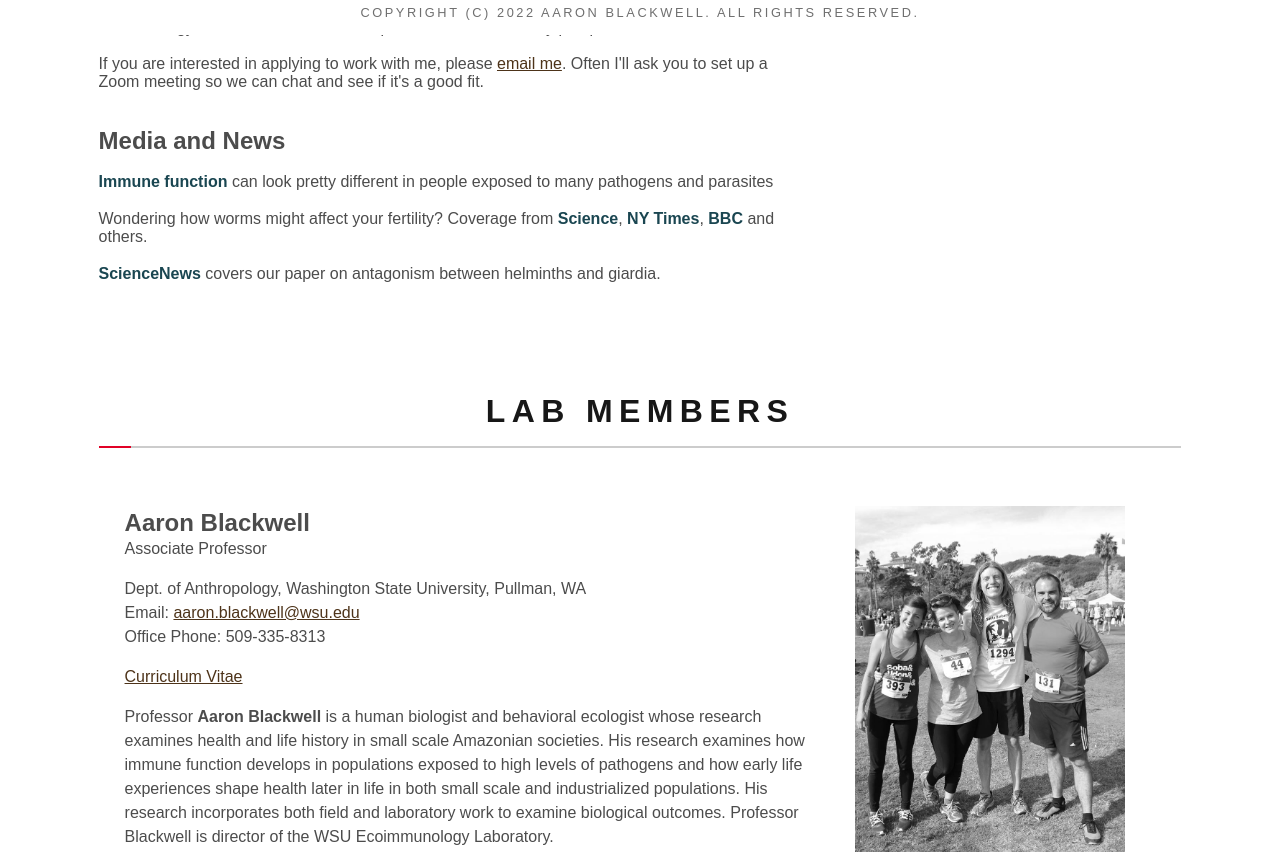
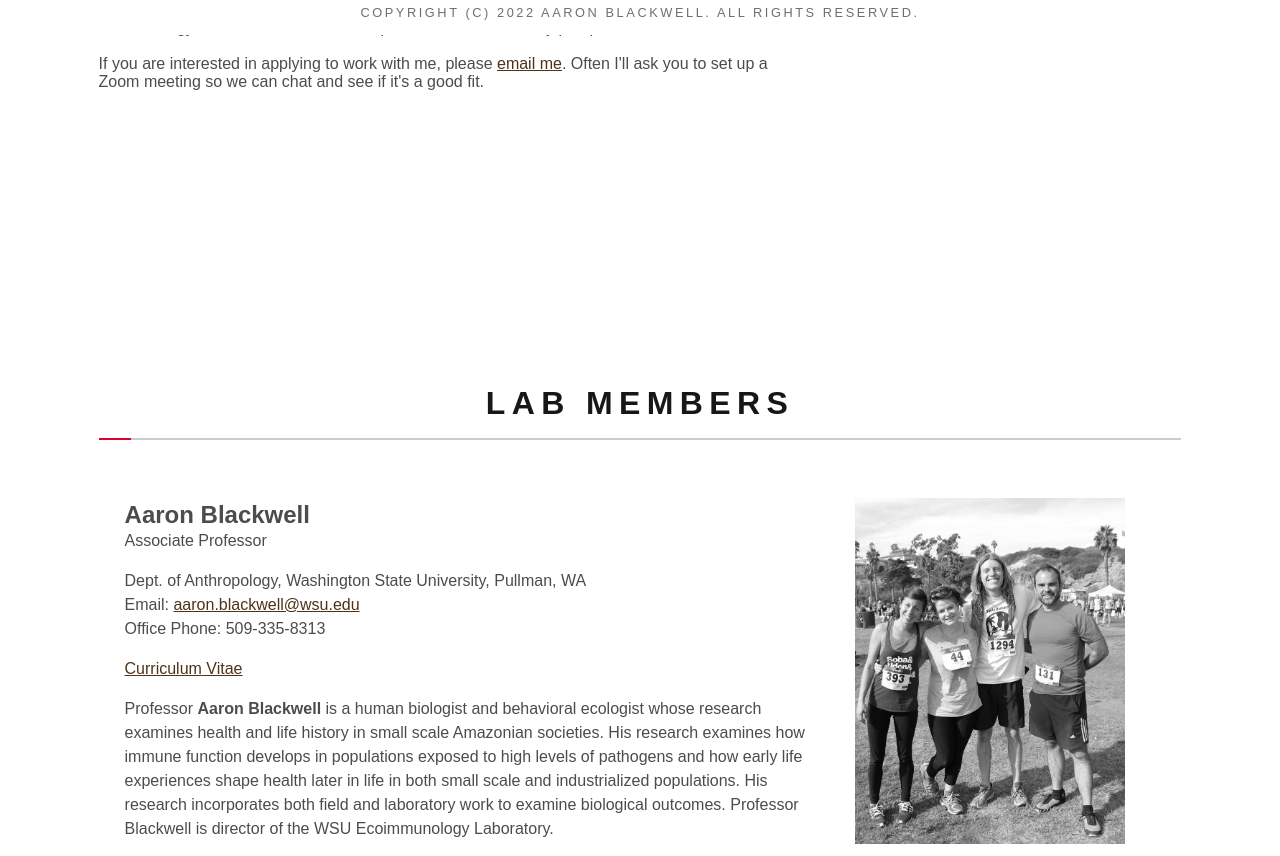
Before and after one commit to adblackwell/adblackwell.github.io, a plain HTML site: page index.html in a window 1280 px wide. Shown: the part 765-1621 px from the top of the page. Drawn offline with Linux system fonts and the light colour scheme.

Commit message:
Pub update

```diff
--- a/index.html
+++ b/index.html
@@ -50,14 +50,6 @@
 			If you are interested in applying to work with me, please <a href="mailto:aaron.blackwell@wsu.edu">email me</a>. Often I'll ask you to set up a Zoom meeting so we can chat and see if it's a good fit.
 			<br>
 			<br>
-			<br>
-			<h2>Media and News</h2>
-			<br>
-			<ul class="style1">
-				<li><a href="http://www.news.ucsb.edu/2016/016843/playing-defense">Immune function</a> can look pretty different in people exposed to many pathogens and parasites </li>
-				<li>Wondering how worms might affect your fertility? Coverage from <a href="http://news.sciencemag.org/biology/2015/11/intestinal-worms-may-help-women-get-pregnant-more-often"> Science</a>, <a href="http://www.nytimes.com/2015/11/24/science/parasites-found-to-influence-fertility-in-women.html?_r=0"> NY Times</a>, <a href="http://www.bbc.com/news/health-34857022">BBC</a> and others. </li>
-				<li><a href="http://www.sciencenews.org/view/generic/id/352796/description/A_fight_between_gut_parasites_means_a_win_for_people">ScienceNews</a> covers our paper on antagonism between helminths and giardia.</li>
-			</ul>
 		</div>
 	</div>
 
@@ -112,6 +104,9 @@
 		</div>
 		<ul class="style1">
 			<h2>2022</h2>
+			<li><a href="https://doi.org/10.1002/ajhb.23784">Human Ecoimmunology in the Field: Measuring multiple dimensions of immune function with minimally invasive, field-adapted techniques</a><br>
+			Blackwell, AD, Garcia, AG. American Journal of Human Biology. e23784, https://doi.org/10.1002/ajhb.23784</li>
+
 			<li><a href="https://osf.io/76bka/">Homo medicus: The transition to meat eating, increased pathogen pressure, and the constitutive and inducible use of pharmacological plants in Homo</a><br>
 			Hagen, E, Blackwell AD, Lighter, A, Sullivan, R. Preprint: https://osf.io/76bka/</li>
 
```
Also changed, not shown: 1 other file.
